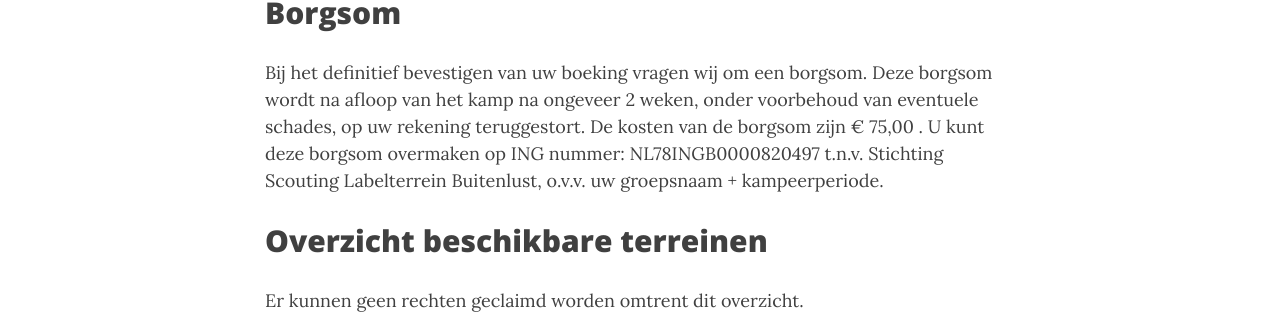
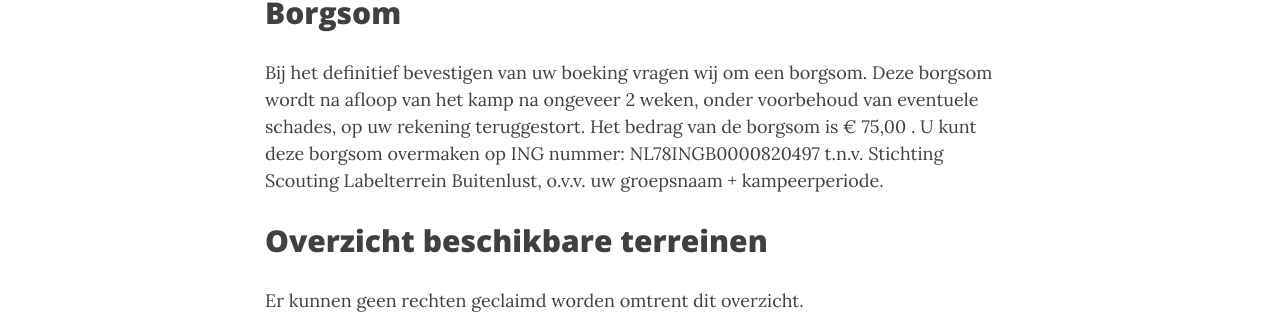
Before and after one commit to bartvantilburgwagemakers/buitenlust, a Jekyll site: the page built from pages/Verhuur.md, in a window 1280 px wide and 1400 px high, scrolled down 575 px. Shown: the part 199-513 px from the top of the window. Built offline with Jekyll 4.4.1, drawn with Linux system fonts in a browser that asks for light colours; nearby versions of some CDN libraries; some of the changed text lies outside the part shown.

Commit message:
Vanuit Italië toch nog even wat tekstuele aanpassingsvoorstellen.

```diff
--- a/pages/Verhuur.md
+++ b/pages/Verhuur.md
@@ -25,7 +25,7 @@
 
 Bij het definitief bevestigen van uw boeking vragen wij om een borgsom.
 Deze borgsom wordt na afloop van het kamp na ongeveer 2 weken, onder voorbehoud van eventuele schades, op uw rekening teruggestort.
-De kosten van de borgsom zijn € 75,00 . U kunt deze borgsom overmaken op ING nummer: NL78INGB0000820497 t.n.v. Stichting Scouting Labelterrein Buitenlust, o.v.v. uw groepsnaam + kampeerperiode.
+Het bedrag van de borgsom is € 75,00 . U kunt deze borgsom overmaken op ING nummer: NL78INGB0000820497 t.n.v. Stichting Scouting Labelterrein Buitenlust, o.v.v. uw groepsnaam + kampeerperiode.
 
 ## Overzicht beschikbare terreinen
 
```
Also changed, not shown: other parts of pages/Verhuur.md (+1 -1 lines).
